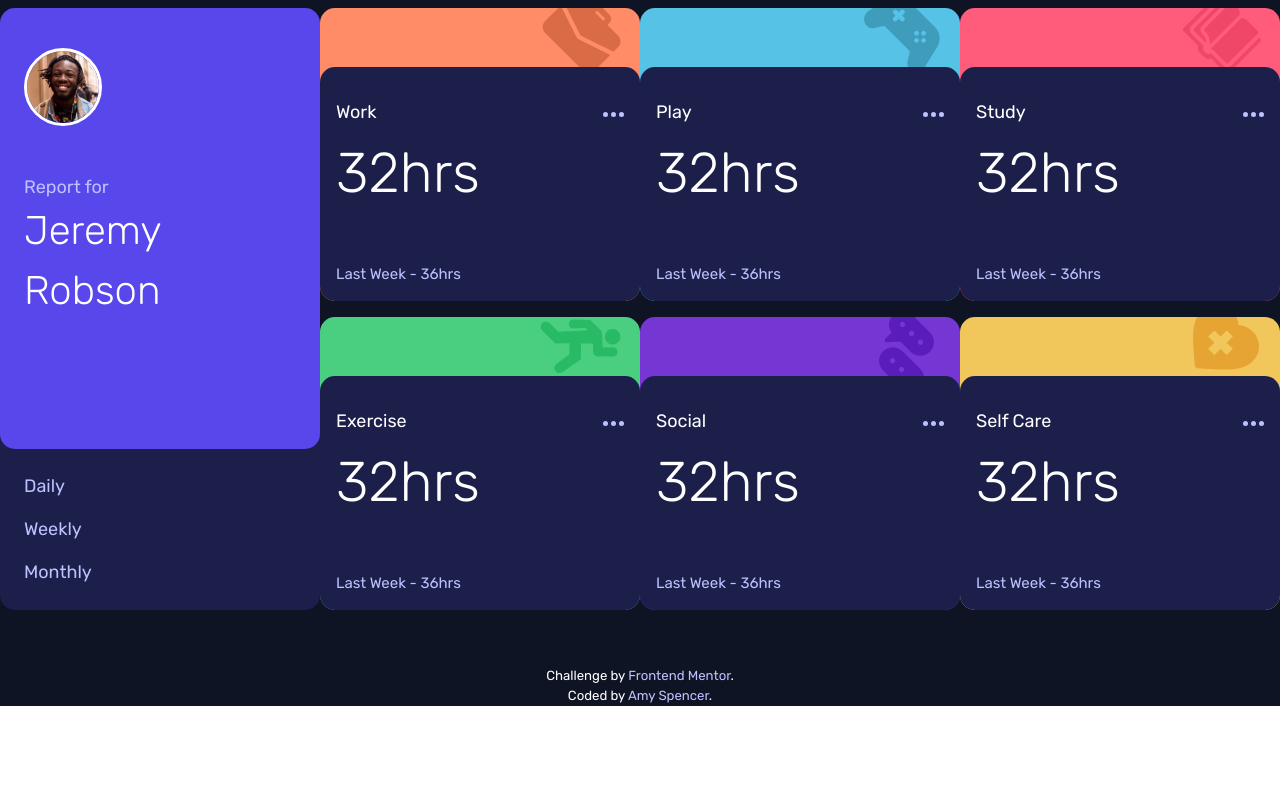
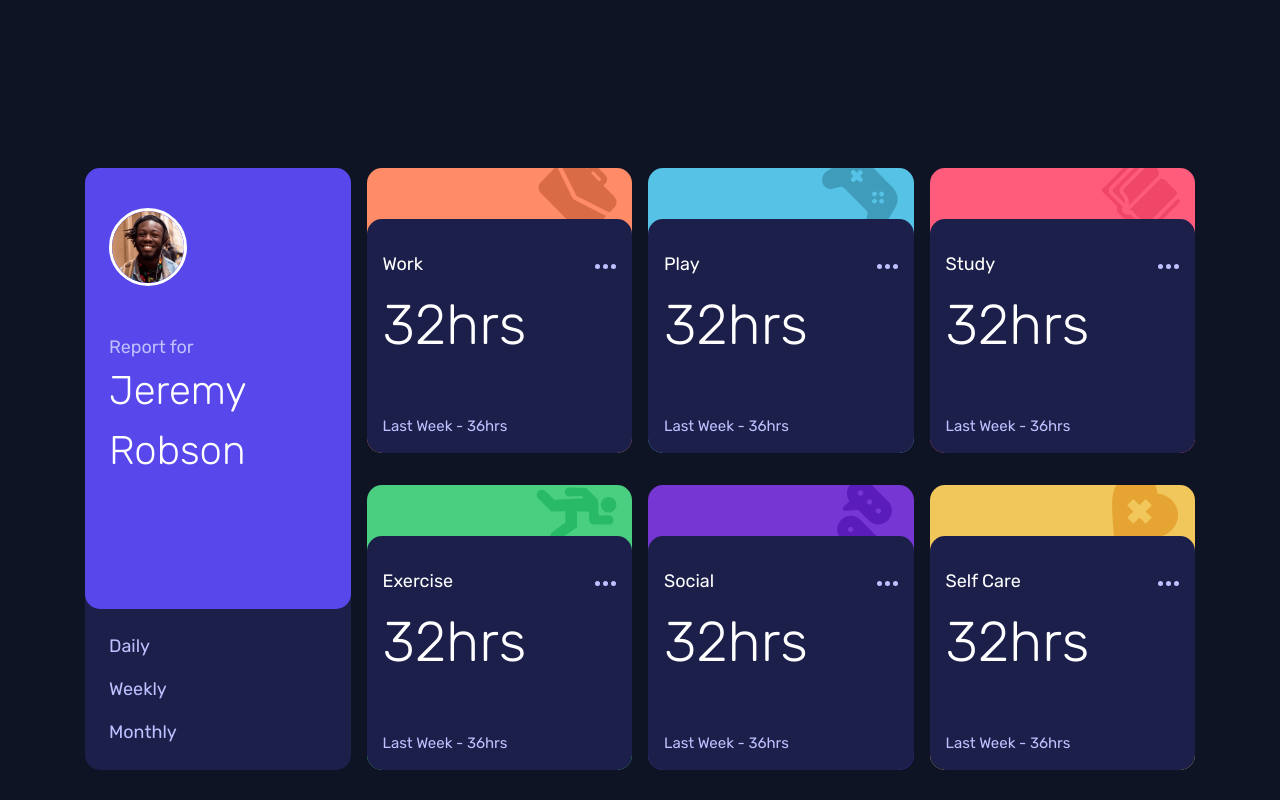
Before and after one commit to amyspencerproject/time-tracking-dashboard-vite, a React (Vite) app: page / in a window 1280 px wide. Shown: the top 800 px of the page. Built offline with nearby package versions, Linux system fonts and the light colour scheme.

Commit message:
Add div around all cards to allow for max-width control in desktop view

```diff
--- a/src/App.jsx
+++ b/src/App.jsx
@@ -6,6 +6,7 @@ function App() {
   return (
     <>
       <main>
+        <div className="all-cards-container">
           <div className="card profile-card">
             <div className="profile card">
               <img src="/image-jeremy.png" alt="Headshot of Jeremey smiling" />
@@ -191,7 +192,8 @@ function App() {
             </div>
           </div>
 
-        {/* report cards start */}
+          {/* report cards end */}
+        </div>
       </main>
       <footer>
         <p className="attribution">
--- a/src/index.css
+++ b/src/index.css
@@ -102,6 +102,12 @@ body {
 }
 
 main {
+  display: grid;
+  place-content: center;
+  background-color: var(--vry-drk-blue);
+}
+
+.all-cards-container {
   display: grid;
   place-content: center;
   background-color: var(--vry-drk-blue);
@@ -303,9 +309,12 @@ footer a {
 
 /* desktop change at 960px */
 @media screen and (min-width: 60rem) {
-  main {
+  .all-cards-container {
     grid-template-columns: repeat(4, 1fr);
     grid-template-rows: 1fr 1fr;
+    gap: 1rem;
+    margin: 10rem 0;
+    max-width: 69.375rem;
   }
   .profile-card {
     grid-column: 1 / 2;
```
Lines whose indentation alone changed are shown as unchanged.
